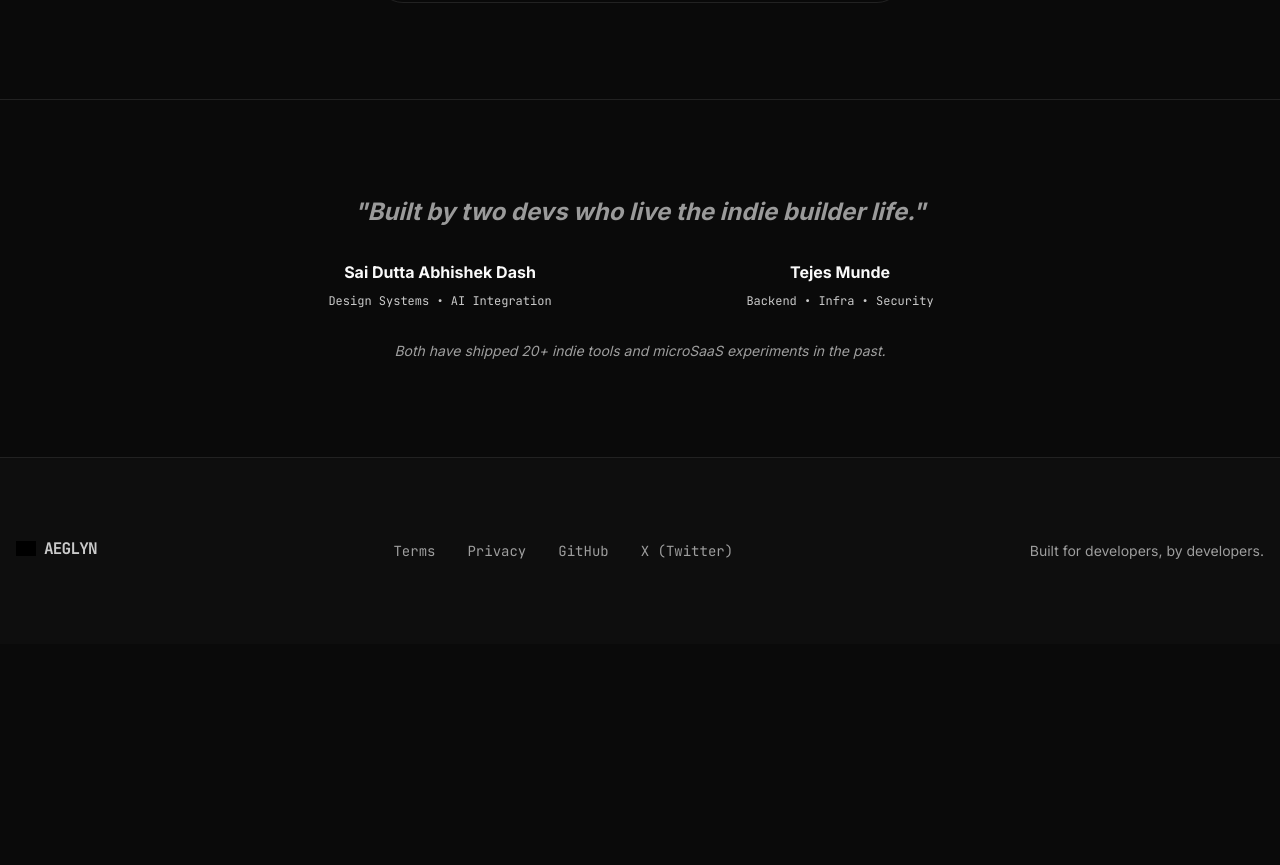
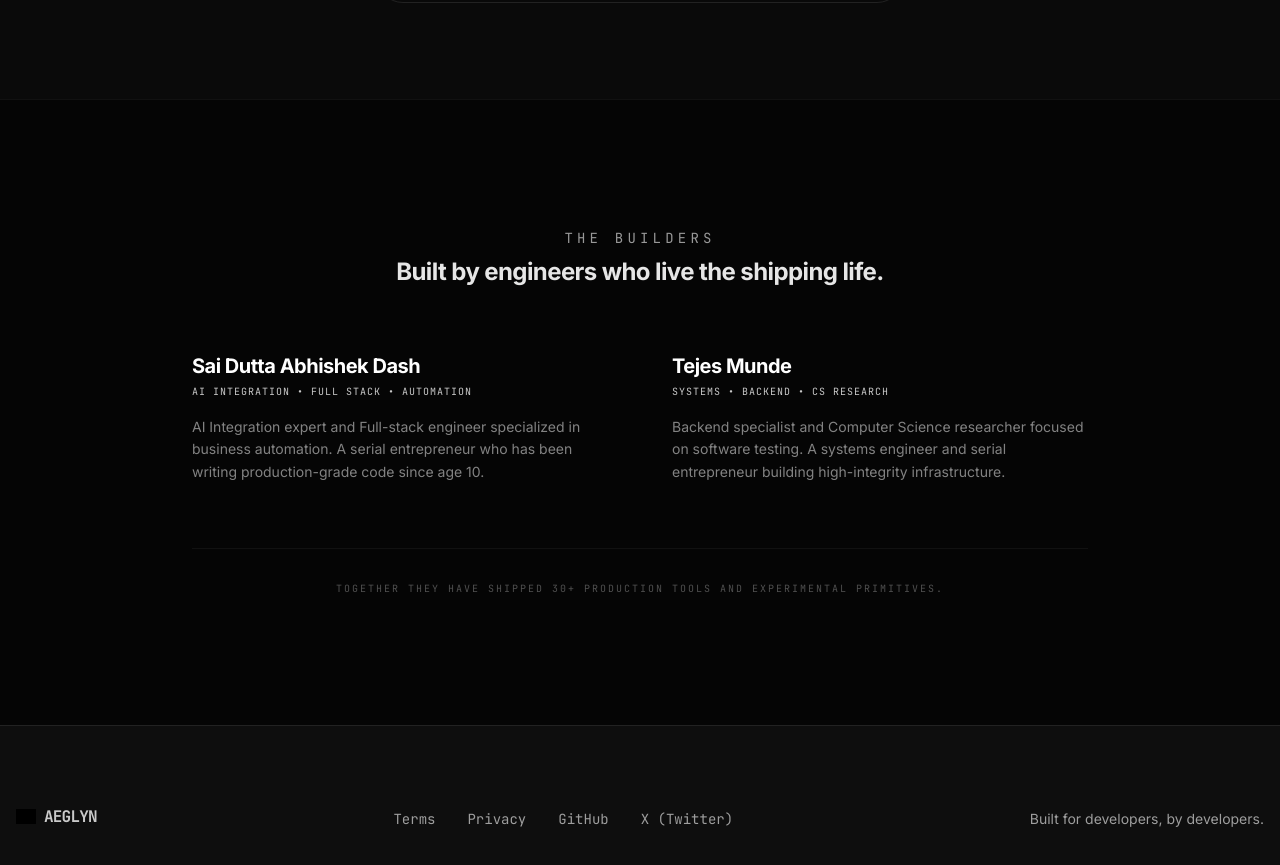
Before and after one commit to instax-dutta/vulscany, a Next.js app: page / in a window 1280 px wide. Shown: the part 3841-4706 px from the top of the page. Before the commit the page ends 4485 px from the top, so only its background shows below. Built offline with nearby package versions, Linux system fonts and the light colour scheme; no server answers; grey boxes are pictures that could not be loaded.

Commit message:
feat: enhance founders section with detailed professional profiles

```diff
--- a/src/components/landing/FoundersSection.tsx
+++ b/src/components/landing/FoundersSection.tsx
@@ -1,24 +1,40 @@
 export function FoundersSection() {
     return (
-        <section className="py-24 border-t border-border">
+        <section className="py-32 border-t border-white/5 bg-black/50">
             <div className="container mx-auto px-4">
-                <div className="max-w-3xl mx-auto text-center space-y-8">
-                    <h2 className="text-2xl font-bold italic opacity-60">
-                        "Built by two devs who live the indie builder life."
-                    </h2>
-                    <div className="grid sm:grid-cols-2 gap-8">
-                        <div className="space-y-2">
-                            <div className="font-bold">Sai Dutta Abhishek Dash</div>
-                            <div className="text-xs font-mono text-primary/80">Design Systems • AI Integration</div>
+                <div className="max-w-4xl mx-auto space-y-16">
+                    <div className="text-center space-y-2">
+                        <h2 className="text-sm font-mono text-primary/60 uppercase tracking-[0.3em]">The Builders</h2>
+                        <p className="text-2xl font-bold tracking-tight text-white/90">Built by engineers who live the shipping life.</p>
+                    </div>
+
+                    <div className="grid md:grid-cols-2 gap-x-16 gap-y-12">
+                        <div className="space-y-4 group">
+                            <div className="space-y-1">
+                                <h3 className="text-xl font-bold tracking-tight text-white">Sai Dutta Abhishek Dash</h3>
+                                <p className="text-[10px] font-mono text-primary/80 uppercase tracking-widest">AI Integration • Full Stack • Automation</p>
+                            </div>
+                            <p className="text-sm text-white/50 leading-relaxed group-hover:text-white/70 transition-colors">
+                                AI Integration expert and Full-stack engineer specialized in business automation. A serial entrepreneur who has been writing production-grade code since age 10.
+                            </p>
                         </div>
-                        <div className="space-y-2">
-                            <div className="font-bold">Tejes Munde</div>
-                            <div className="text-xs font-mono text-primary/80">Backend • Infra • Security</div>
+
+                        <div className="space-y-4 group">
+                            <div className="space-y-1">
+                                <h3 className="text-xl font-bold tracking-tight text-white">Tejes Munde</h3>
+                                <p className="text-[10px] font-mono text-primary/80 uppercase tracking-widest">Systems • Backend • CS Research</p>
+                            </div>
+                            <p className="text-sm text-white/50 leading-relaxed group-hover:text-white/70 transition-colors">
+                                Backend specialist and Computer Science researcher focused on software testing. A systems engineer and serial entrepreneur building high-integrity infrastructure.
+                            </p>
                         </div>
                     </div>
-                    <p className="text-sm text-muted-foreground italic">
-                        Both have shipped 20+ indie tools and microSaaS experiments in the past.
-                    </p>
+
+                    <div className="pt-8 border-t border-white/5 text-center">
+                        <p className="text-[10px] font-mono text-white/30 uppercase tracking-[0.2em]">
+                            Together they have shipped 30+ production tools and experimental primitives.
+                        </p>
+                    </div>
                 </div>
             </div>
         </section>
```
